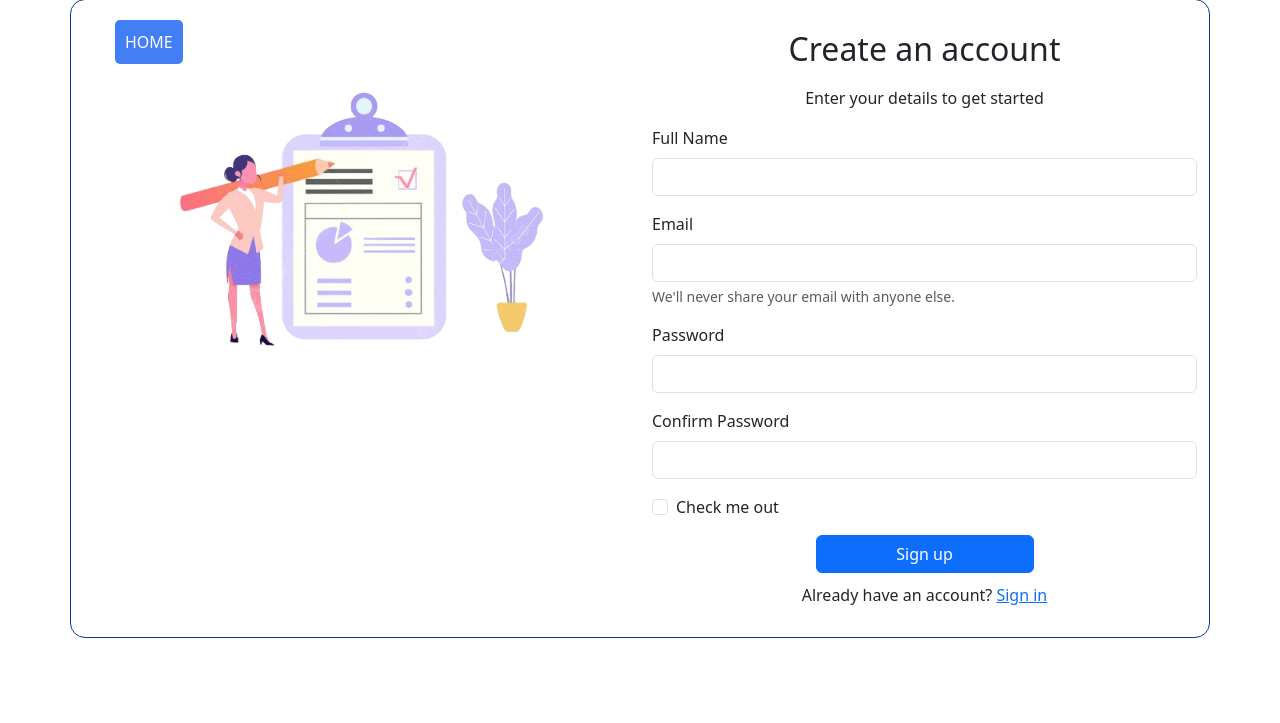
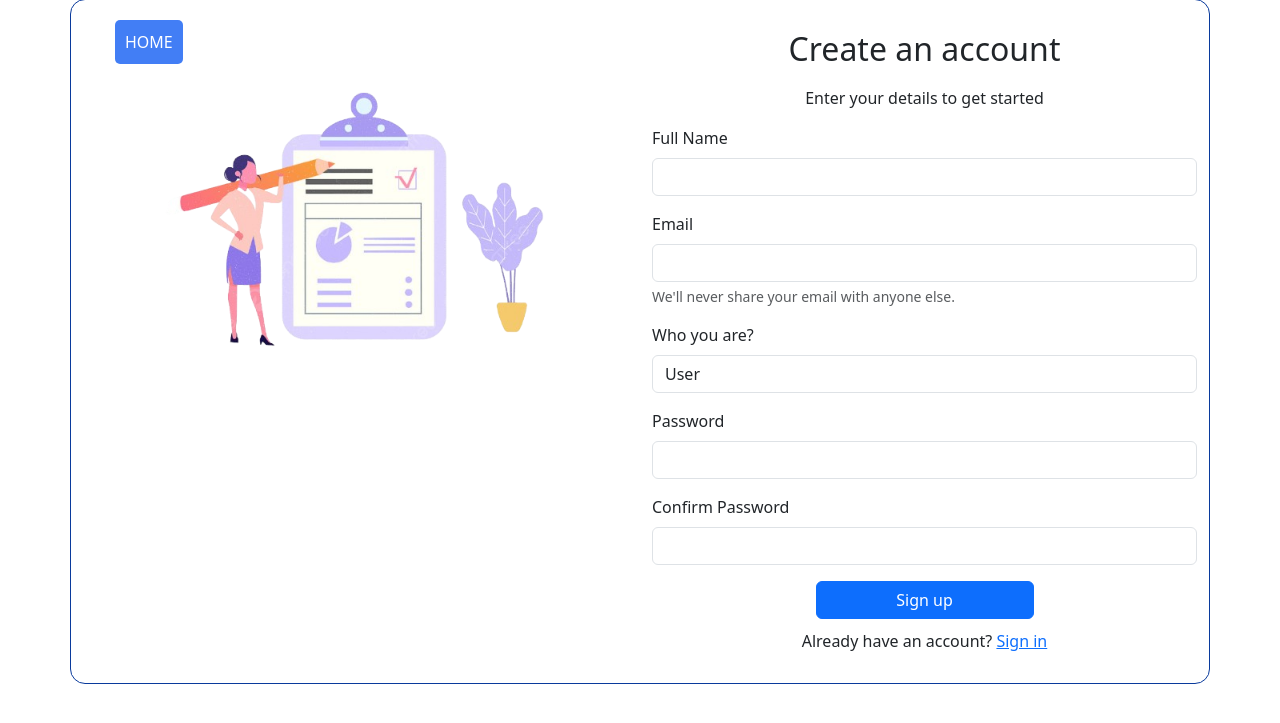
Before and after one commit to kAveeShA161/UserManagement, a PHP site: page /register.php in a window 1280 px wide. Shown: the part 26-749 px from the top of the page. Run offline with PHP 8.4, Linux system fonts and the light colour scheme.

Commit message:
admin and user setup

```diff
--- /dev/null
+++ b/code/connection.php
@@ -0,0 +1,7 @@
+<?php
+
+    $conn = mysqli_connect("localhost","root","","usermanagement");
+    if(!($conn)){
+        echo "Sorry! An error occured!";
+    }
+?>
--- a/code/register.php
+++ b/code/register.php
@@ -1,3 +1,26 @@
+<?php
+    include ("connection.php");
+
+    $msg = '';
+    if (isset($_POST['submit'])){
+        $name = $_POST['name'];
+        $email = $_POST['email'];
+        $user_type = $_POST['user_type'];
+        $password = $_POST['password'];
+
+        $select1 = "SELECT * FROM users WHERE email = '$email' AND password='$password'";
+        $select_user = mysqli_query($conn,$select1);
+
+        if(mysqli_num_rows($select_user) > 0){
+            $msg = "User already exist!";
+        } else {
+            $insert1 = "INSERT INTO users (name, email, password, user_type) VALUES ('$name', '$email', '$password', '$user_type')";
+            mysqli_query($conn,$insert1);
+            header('location: signin.php');
+        }
+    }
+?>
+
 <!DOCTYPE html>
 <html lang="en">
 <head>
@@ -25,33 +48,36 @@
             </div>
 
             <div class="col">
-                <form>
+                <form action="" method="post">
                     <h2 style="padding: 10px; text-align:center; margin-top:20px;">Create an account</h2>
                     <P style="text-align:center;">Enter your details to get started</P>
-
+                    <p class="msg"><? $msg ?></p>
                     <div class="mb-3">
-                        <label for="fullname" class="form-label">Full Name</label>
-                        <input type="text" class="form-control" id="fullname">
+                        <label for="name" class="form-label">Full Name</label>
+                        <input type="text" name="name" class="form-control" id="name">
                     </div>
                     <div class="mb-3">
                         <label for="email" class="form-label">Email</label>
-                        <input type="email" class="form-control" id="email" aria-describedby="emailHelp">
+                        <input type="email" name="email" class="form-control" id="email" aria-describedby="emailHelp">
                         <div id="email" class="form-text">We'll never share your email with anyone else.</div>
                     </div>
                     <div class="mb-3">
+                        <label for="user_type" class="form-label">Who you are?</label>
+                        <select name="user_type" id="" class="form-control">
+                            <option value="user" name="user">User</option>
+                            <option value="admin" name="admin">Admin</option>
+                        </select>
+                    </div>
+                    <div class="mb-3">
                         <label for="password" class="form-label">Password</label>
-                        <input type="password" class="form-control" id="password">
+                        <input type="password" name="password" class="form-control" id="password">
                     </div>
                     <div class="mb-3">
                         <label for="confirmpassword" class="form-label">Confirm Password</label>
                         <input type="password" class="form-control" id="confirmpassword">
                     </div>
-                    <div class="mb-3 form-check">
-                        <input type="checkbox" class="form-check-input" id="exampleCheck1">
-                        <label class="form-check-label" for="exampleCheck1">Check me out</label>
-                    </div>
                     <div class="text-center">
-                      <button type="submit" class="btn btn-primary" style="margin-bottom:10px; width:40%;">Sign up</button>
+                      <button type="submit" name="submit" class="btn btn-primary" style="margin-bottom:10px; width:40%;">Sign up</button>
                     </div>
                     <div class="text-center">
                       <p style="margin-bottom:30px;">Already have an account? <a href="signin.php">Sign in</a></p>
```
Also changed, not shown: code/admin.php (added, +22 -0 lines), code/logout.php (added, +8 -0 lines), code/signin.php (+21 -4 lines), code/user.php (added, +22 -0 lines), code/style.css (renamed from style.css).
